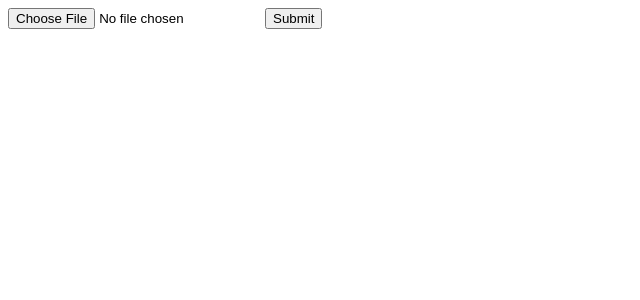
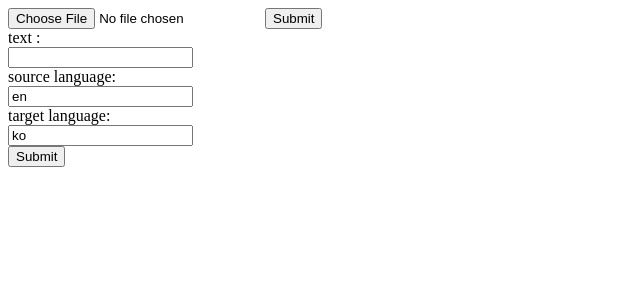
Before and after one commit to DdukTwiSun/aps-server, a Flask app: page /test in a window 1280 px wide. Shown: the top 300 px of the page, without its empty margins (0-640 px from the left). Run offline with Flask 2, Linux system fonts and the light colour scheme.

Commit message:
translate: add translate api test to test.html

```diff
--- a/translate/templates/test.html
+++ b/translate/templates/test.html
@@ -10,5 +10,11 @@
       <input id="file" name="file" accept="application/pdf" type="file">
       <input type="submit"/>
     </form>
+    <form action="/translate" method="post">
+      <div>text : <br/><input type="text" name="text" value=""></div>
+      <div>source language: <br/><input type="text" name="source" value="en"></div>
+      <div>target language: <br/><input type="text" name="target" value="ko"></div>
+      <div><input type="submit" value="Submit"></div>
+    </form>
   </body>
 </html>
```
